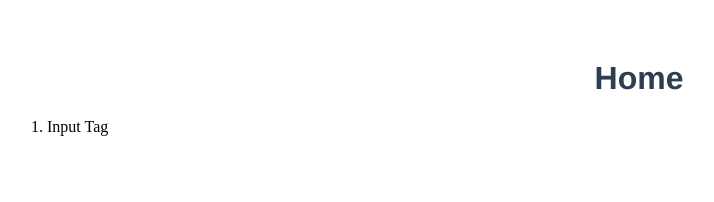
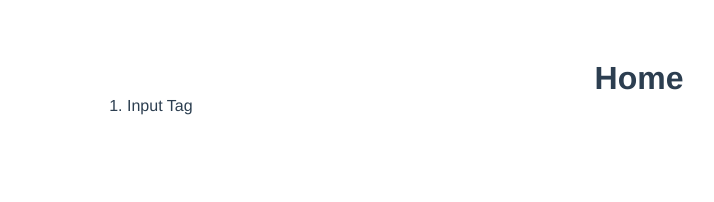
Before and after one commit to mahns1201/component, a Vue app in the folder vue/: page / in a window 1280 px wide. Shown: the top 202 px of the page, without its empty margins (1-715 px from the left). Built offline with nearby package versions, Linux system fonts and the light colour scheme.

Commit message:
[add] app
+ layout

```diff
--- a/vue/src/App.vue
+++ b/vue/src/App.vue
@@ -10,4 +10,24 @@ export default {
 };
 </script>
 
-<style></style>
+<style>
+body {
+  /* layout */
+  position: absolute;
+  left: 10%;
+  height: 100vh;
+  width: 80%;
+}
+
+* {
+  /* padding, margin default */
+  padding: 0;
+  margin: 0;
+
+  /* font */
+  font-family: Avenir, Helvetica, Arial, sans-serif;
+  -webkit-font-smoothing: antialiased;
+  -moz-osx-font-smoothing: grayscale;
+  color: #2c3e50;
+}
+</style>
```
